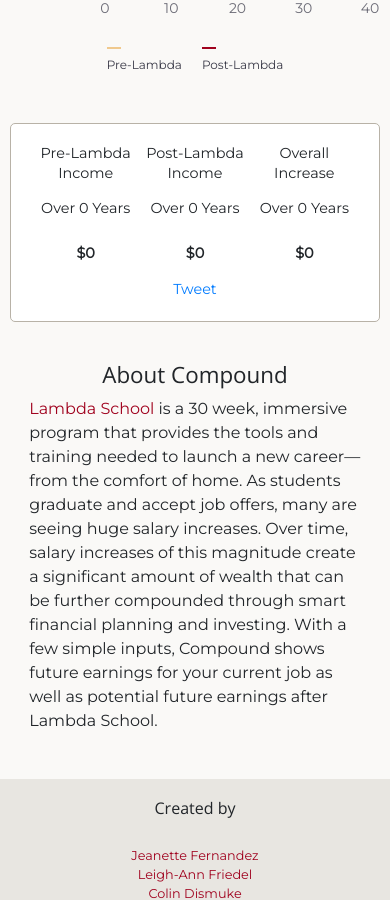
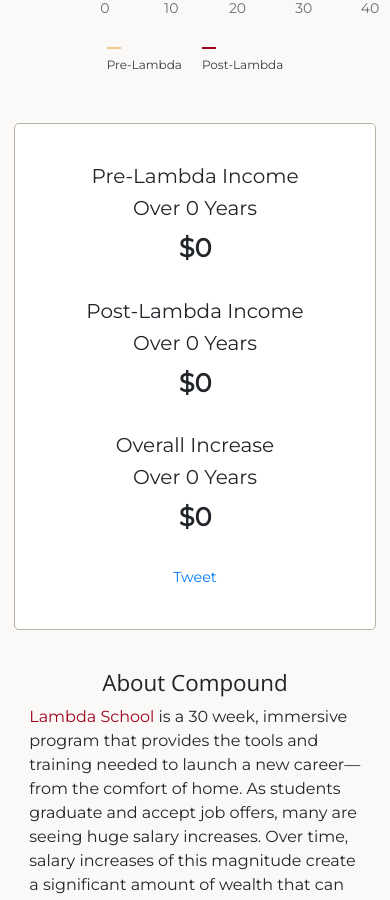
Before and after one commit to LambdaWinter19Hackathon-Calculator/Hackathon_Income_Calculator, a React (Create React App) app: page / in a window 390 px wide. Shown: the part 1100-2000 px from the top of the page. Built offline with nearby package versions, Linux system fonts and the light colour scheme.

Commit message:
Mobile font size and flexbox changes for DataOutput

```diff
--- a/src/components/DataOutput.js
+++ b/src/components/DataOutput.js
@@ -12,8 +12,8 @@
     return (
       <OutputContainer>
         <Wrap>
-          <p>Pre-Lambda Income</p>
-          <p>Over {yearsOfWork ? yearsOfWork : 0} Years</p>
+          <h5>Pre-Lambda Income</h5>
+          <h5>Over {yearsOfWork ? yearsOfWork : 0} Years</h5>
           <Data>
             <NumberFormat
               value={beforeTotal ? beforeTotal : 0}
@@ -25,8 +25,8 @@
         </Wrap>
 
         <Wrap>
-          <p>Post-Lambda Income</p>
-          <p>Over {yearsOfWork ? yearsOfWork : 0} Years</p>
+          <h5>Post-Lambda Income</h5>
+          <h5>Over {yearsOfWork ? yearsOfWork : 0} Years</h5>
           <Data>
             <NumberFormat
               value={afterTotal ? afterTotal : 0}
@@ -38,8 +38,8 @@
         </Wrap>
 
         <Wrap>
-          <p>Overall Increase</p>
-          <p>Over {yearsOfWork ? yearsOfWork : 0} Years</p>
+          <h5>Overall Increase</h5>
+          <h5>Over {yearsOfWork ? yearsOfWork : 0} Years</h5>
           <Data>
             <NumberFormat
               value={afterTotal - beforeTotal}
@@ -98,8 +98,11 @@
     align-items: stretch;
   }
 
-  @media (max-width: 650px) {
-    flex-wrap: wrap;
+  @media (max-width: 600px) {
+    width: 98%;
+    flex-direction: column;
+    margin: 0 auto;
+    padding: 40px 20px;
   }
 
   /* .export {
@@ -130,8 +133,17 @@
     justify-content: space-between;
   }
 
-  @media (max-width: 650px) {
-    width: 33%;
+  @media (max-width: 600px) {
+    width: 100%;
+    padding-bottom: 25px;
+  }
+
+  h5 {
+    font-size: 1rem;
+
+    @media (max-width: 600px) {
+      font-size: 1.25rem;
+    }
   }
 `;
 
@@ -142,11 +154,21 @@
   @media (max-width: 1024px) {
     align-items: center;
   }
+
+  @media (max-width: 600px) {
+    width: 100%;
+
+  }
 `;
 
 const Data = styled.p`
   padding-top: 10px;
-  font-weight: bold;
+  font-weight: 700;
+  font-size: 1.4rem;
+
+  @media (max-width: 600px) {
+    font-size: 1.6rem;
+  }
 `;
 
 export default connect(mapStateToProps)(DataOutput);
```
